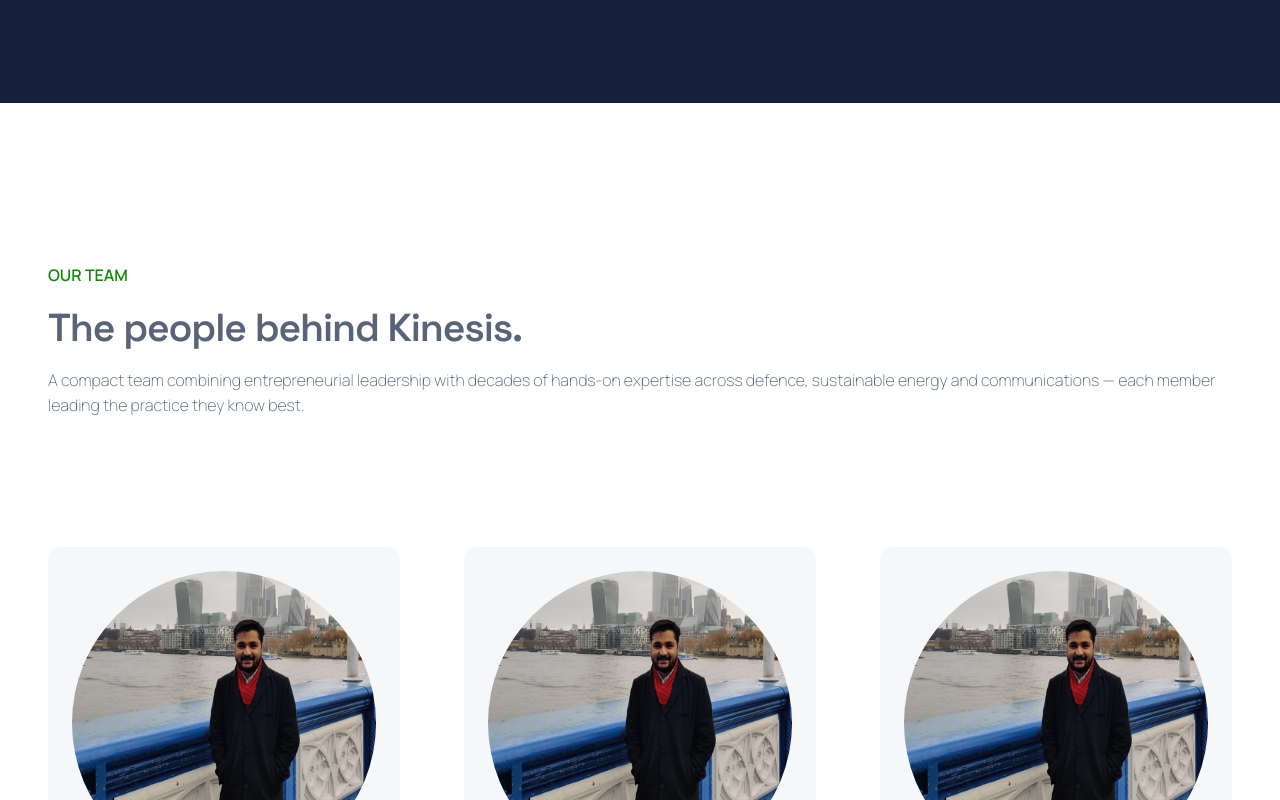
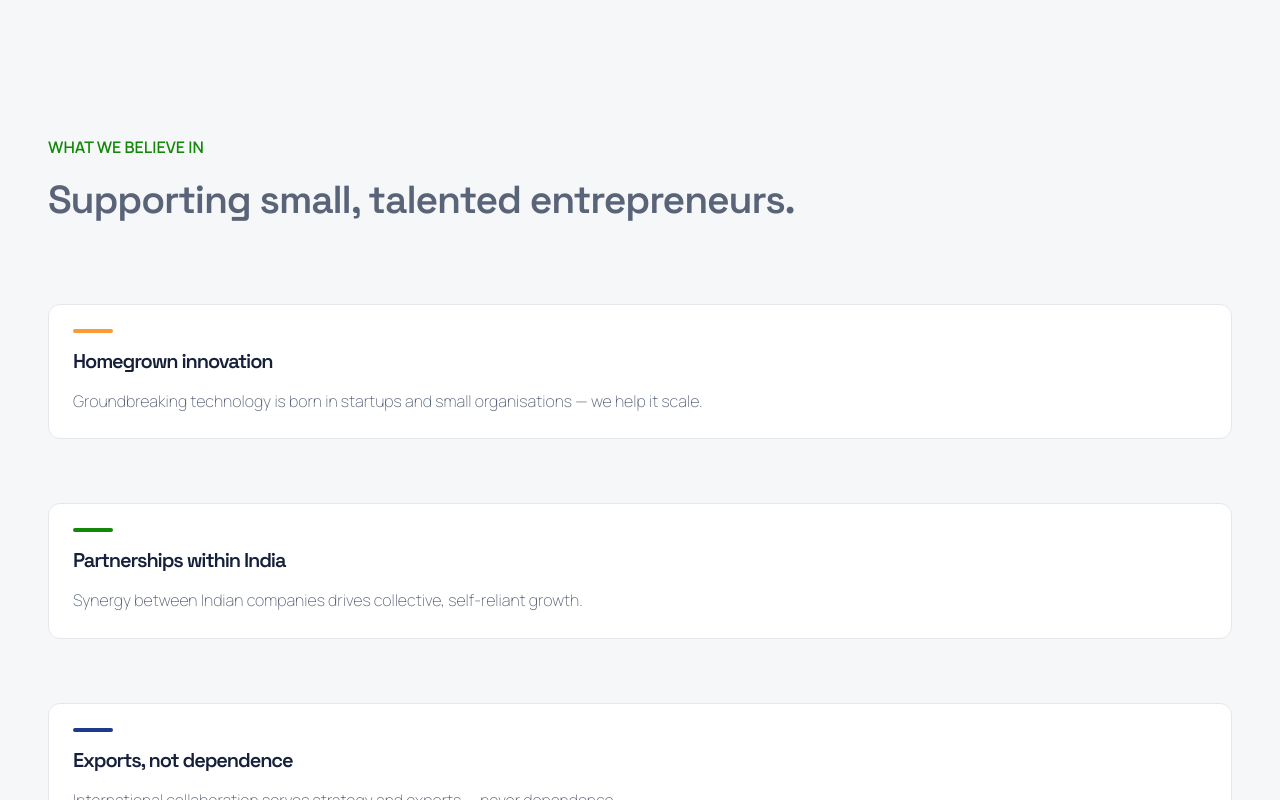
Before and after one commit to divyanshchahar/kinesis, a Next.js app: page /aboutus in a window 1280 px wide. Shown: the part 2140-2940 px from the top of the page. Built offline with nearby package versions, Linux system fonts and the light colour scheme.

Commit message:
updated paage

```diff
--- a/src/app/aboutus/page.module.css
+++ b/src/app/aboutus/page.module.css
@@ -60,5 +60,5 @@
 .flex{
     display: flex;
     flex-direction: column;
-    gap: var(--padding-section-m);
+    gap: var(--padding-section-s);
 }
--- a/src/app/aboutus/page.tsx
+++ b/src/app/aboutus/page.tsx
@@ -1,11 +1,12 @@
 import Header1Layout from "@/ui/layouts/Header1Layout";
-import TextCard2Layout from "@/ui/layouts/TextCard2Layout";
+import TextCard1Layout from "@/ui/layouts/TextCard1Layout";
 import styles from "./page.module.css"
 import TextCard5Layout from "@/ui/layouts/TextCard5Layout";
 import TeamMemberLayout from "@/ui/layouts/TeamMemberLayout";
 import founder from "./../../../public/images/founder.jpg"
 import father from "./../../../public/images/father.jpeg"
 import CTA1Layout from "@/ui/layouts/CTA1Layout";
+import TextCard2Layout from "@/ui/layouts/TextCard2Layout";
 
 export default function AboutUs() {
     return (
@@ -79,6 +80,32 @@ export default function AboutUs() {
                 </div>
             </div>
 
+            <div className={`paddedContainer colorScheme2`}>
+
+                <div className={`maxWidthContainer ${styles.flex}`}>
+                    <TextCard5Layout headingText={"Supporting small, talented entrepreneurs."} bodyText={""}
+                                     colorScheme={"colorScheme2"}
+                                     smallText={"WHAT WE BELIEVE IN"} version={"green"}/>
+
+                    <div className={`${styles.flex}`}>
+                        <TextCard1Layout headingText={"Homegrown innovation"}
+                                         bodyText={"Groundbreaking technology is born in startups and small organisations — we help it scale."}
+                                         colorScheme={"colorScheme2"} lineColor={"saffron"}
+                                         backgroundColor={"foreground"}/>
+
+                        <TextCard1Layout headingText={"Partnerships within India"}
+                                         bodyText={"Synergy between Indian companies drives collective, self-reliant growth."}
+                                         colorScheme={"colorScheme2"} lineColor={"green"}
+                                         backgroundColor={"foreground"}/>
+                        <TextCard1Layout lineColor={"blue"} backgroundColor={"foreground"}
+                                         headingText={"Exports, not dependence"}
+                                         bodyText={"International collaboration serves strategy and exports — never dependence."}
+                                         colorScheme={"colorScheme2"}/>
+
+                    </div>
+                </div>
+            </div>
+
             <div className={`paddedContainer colorScheme1`}>
                 <div className={`maxWidthContainer ${styles.flex}`}>
                     <TextCard5Layout smallText={"OUR TEAM"} headingText={"The people behind Kinesis."}
```
